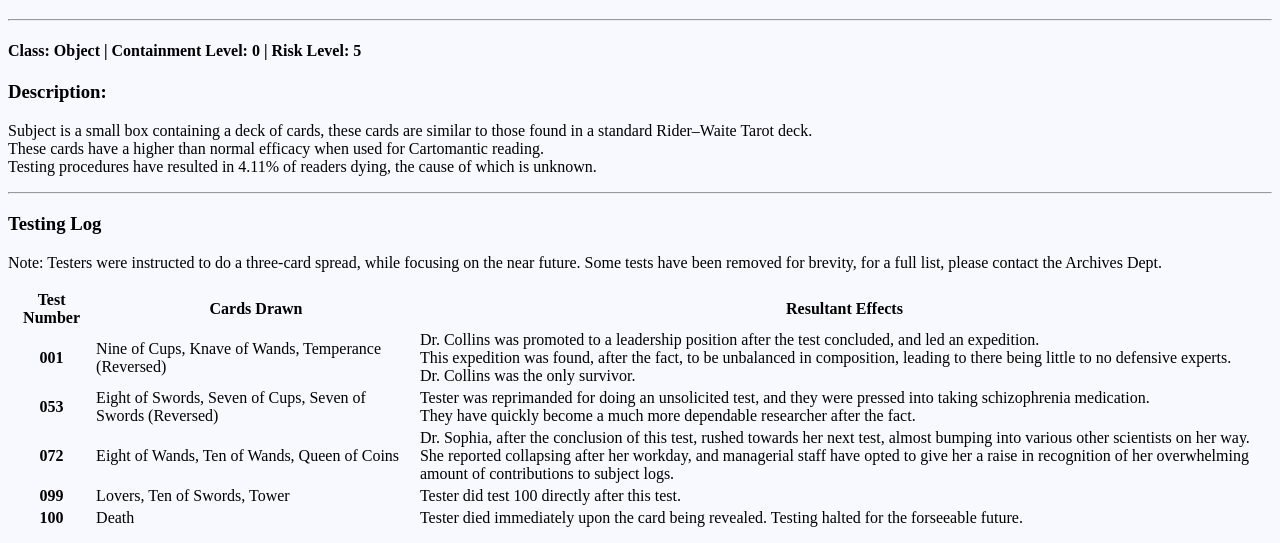
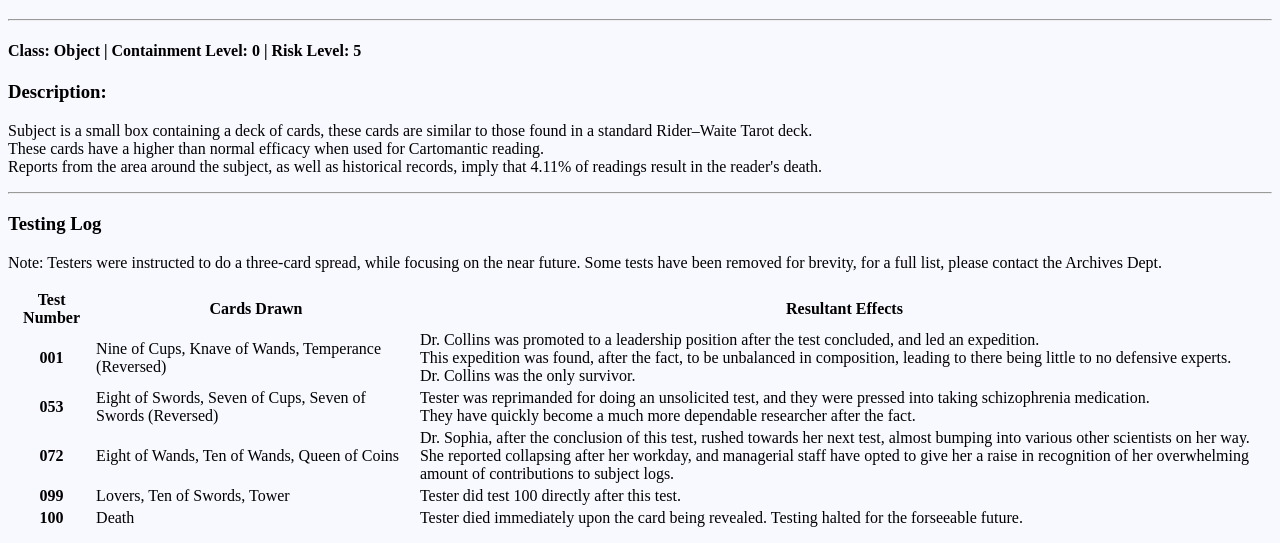
Before and after one commit to Onbvb/Onbvb.github.io, a plain HTML site: page reading/subject-13.html in a window 1280 px wide. Shown: the part 61-604 px from the top of the page. Drawn offline with Linux system fonts and the light colour scheme.

Commit message:
(WR) change a line.

```diff
--- a/reading/subject-13.html
+++ b/reading/subject-13.html
@@ -16,7 +16,7 @@
         <p>
             Subject is a small box containing a deck of cards, these cards are similar to those found in a standard Rider–Waite Tarot deck.<br>
             These cards have a higher than normal efficacy when used for Cartomantic reading.<br>
-            Testing procedures have resulted in 4.11% of readers dying, the cause of which is unknown.
+            Reports from the area around the subject, as well as historical records, imply that 4.11% of readings result in the reader's death.
         </p>
         <hr />
         </div>
```
